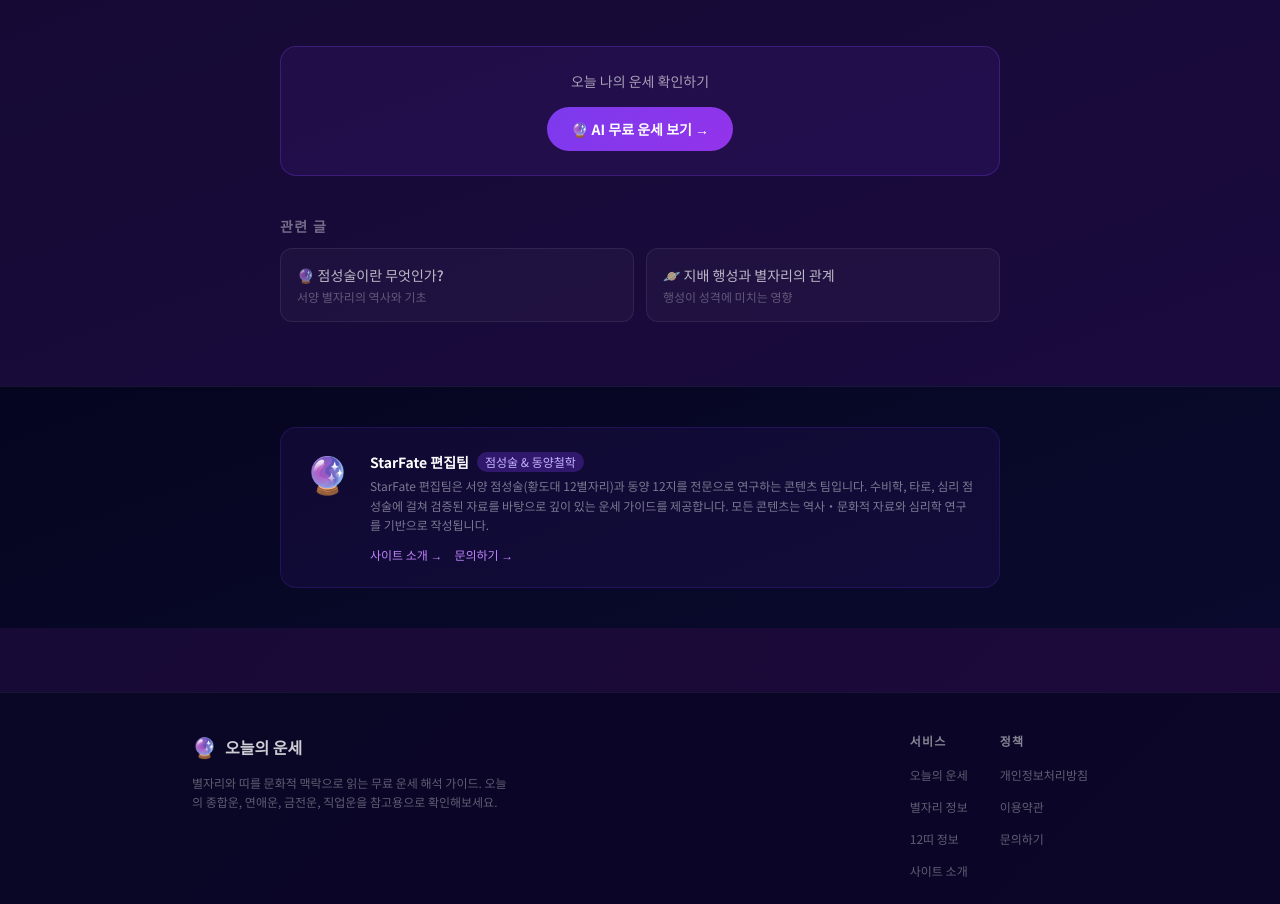
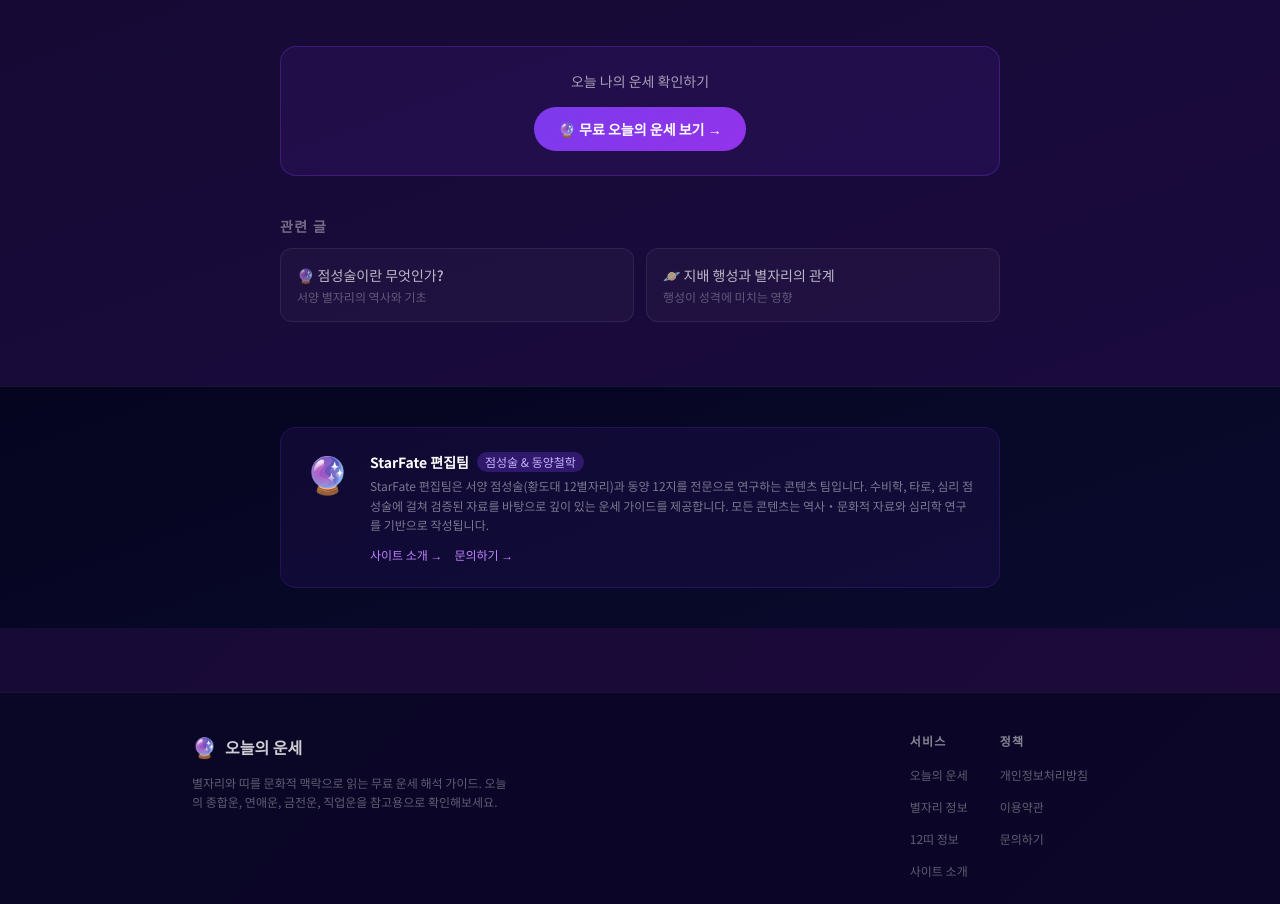
Before and after one commit to kinnet-zz/fortune-site, a Next.js app: page /blog/how-to-read-daily-fortune in a window 1280 px wide. Shown: the part 2879-3783 px from the top of the page. Built offline with nearby package versions, Linux system fonts and the light colour scheme; a web font is replaced by a local one.

Commit message:
fix: remove AI wording from primary fortune CTAs

```diff
--- a/app/blog/chinese-vs-western-zodiac/page.tsx
+++ b/app/blog/chinese-vs-western-zodiac/page.tsx
@@ -195,7 +195,7 @@ export default function ChineseVsWesternPage() {
         <div className="mt-12 p-6 rounded-2xl text-center" style={{ background: 'rgba(124,58,237,0.1)', border: '1px solid rgba(124,58,237,0.3)' }}>
           <p className="text-white/60 mb-4 text-sm">나의 별자리와 띠를 함께 분석한 오늘의 운세</p>
           <Link href="/" className="inline-block px-6 py-3 rounded-full font-bold text-white text-sm" style={{ background: 'linear-gradient(135deg, #7c3aed 0%, #9333ea 100%)' }}>
-            🔮 AI 무료 운세 보기 →
+            🔮 무료 오늘의 운세 보기 →
           </Link>
         </div>
 
--- a/app/blog/how-to-read-daily-fortune/page.tsx
+++ b/app/blog/how-to-read-daily-fortune/page.tsx
@@ -175,7 +175,7 @@ export default function HowToReadFortunePage() {
         <div className="mt-12 p-6 rounded-2xl text-center" style={{ background: 'rgba(124,58,237,0.1)', border: '1px solid rgba(124,58,237,0.3)' }}>
           <p className="text-white/60 mb-4 text-sm">오늘 나의 운세 확인하기</p>
           <Link href="/" className="inline-block px-6 py-3 rounded-full font-bold text-white text-sm" style={{ background: 'linear-gradient(135deg, #7c3aed 0%, #9333ea 100%)' }}>
-            🔮 AI 무료 운세 보기 →
+            🔮 무료 오늘의 운세 보기 →
           </Link>
         </div>
 
--- a/app/blog/planets-and-zodiac-signs/page.tsx
+++ b/app/blog/planets-and-zodiac-signs/page.tsx
@@ -243,7 +243,7 @@ export default function PlanetsAndZodiacPage() {
         <div className="mt-12 p-6 rounded-2xl text-center" style={{ background: 'rgba(124,58,237,0.1)', border: '1px solid rgba(124,58,237,0.3)' }}>
           <p className="text-white/60 mb-4 text-sm">오늘 행성 에너지를 반영한 나의 운세 확인하기</p>
           <Link href="/" className="inline-block px-6 py-3 rounded-full font-bold text-white text-sm" style={{ background: 'linear-gradient(135deg, #7c3aed 0%, #9333ea 100%)' }}>
-            🔮 AI 무료 운세 보기 →
+            🔮 무료 오늘의 운세 보기 →
           </Link>
         </div>
 
--- a/app/blog/zodiac-compatibility-guide/page.tsx
+++ b/app/blog/zodiac-compatibility-guide/page.tsx
@@ -168,7 +168,7 @@ export default function ZodiacCompatibilityPage() {
         <div className="mt-12 p-6 rounded-2xl text-center" style={{ background: 'rgba(124,58,237,0.1)', border: '1px solid rgba(124,58,237,0.3)' }}>
           <p className="text-white/60 mb-4 text-sm">오늘 나의 별자리 운세 확인하기</p>
           <Link href="/" className="inline-block px-6 py-3 rounded-full font-bold text-white text-sm" style={{ background: 'linear-gradient(135deg, #7c3aed 0%, #9333ea 100%)' }}>
-            🔮 무료 운세 보기 →
+            🔮 무료 오늘의 운세 보기 →
           </Link>
         </div>
 
--- a/app/layout.tsx
+++ b/app/layout.tsx
@@ -51,7 +51,7 @@ export const metadata: Metadata = {
         url: 'https://starfate.day/og-image.png',
         width: 1200,
         height: 630,
-        alt: '오늘의 운세 - AI 무료 운세 서비스',
+        alt: '오늘의 운세 - 별자리·12지 무료 운세 가이드',
       },
     ],
   },
--- a/app/opengraph-image.tsx
+++ b/app/opengraph-image.tsx
@@ -1,7 +1,7 @@
 import { ImageResponse } from 'next/og';
 
 export const runtime = 'edge';
-export const alt = '오늘의 운세 - AI 무료 운세 서비스';
+export const alt = '오늘의 운세 - 별자리·12지 무료 운세 가이드';
 export const size = { width: 1200, height: 630 };
 export const contentType = 'image/png';
 
@@ -39,7 +39,7 @@ export default function Image() {
             marginBottom: 40,
           }}
         >
-          별자리 · 띠로 알아보는 AI 무료 운세
+          별자리 · 띠로 알아보는 무료 오늘의 운세
         </div>
         <div
           style={{
```
